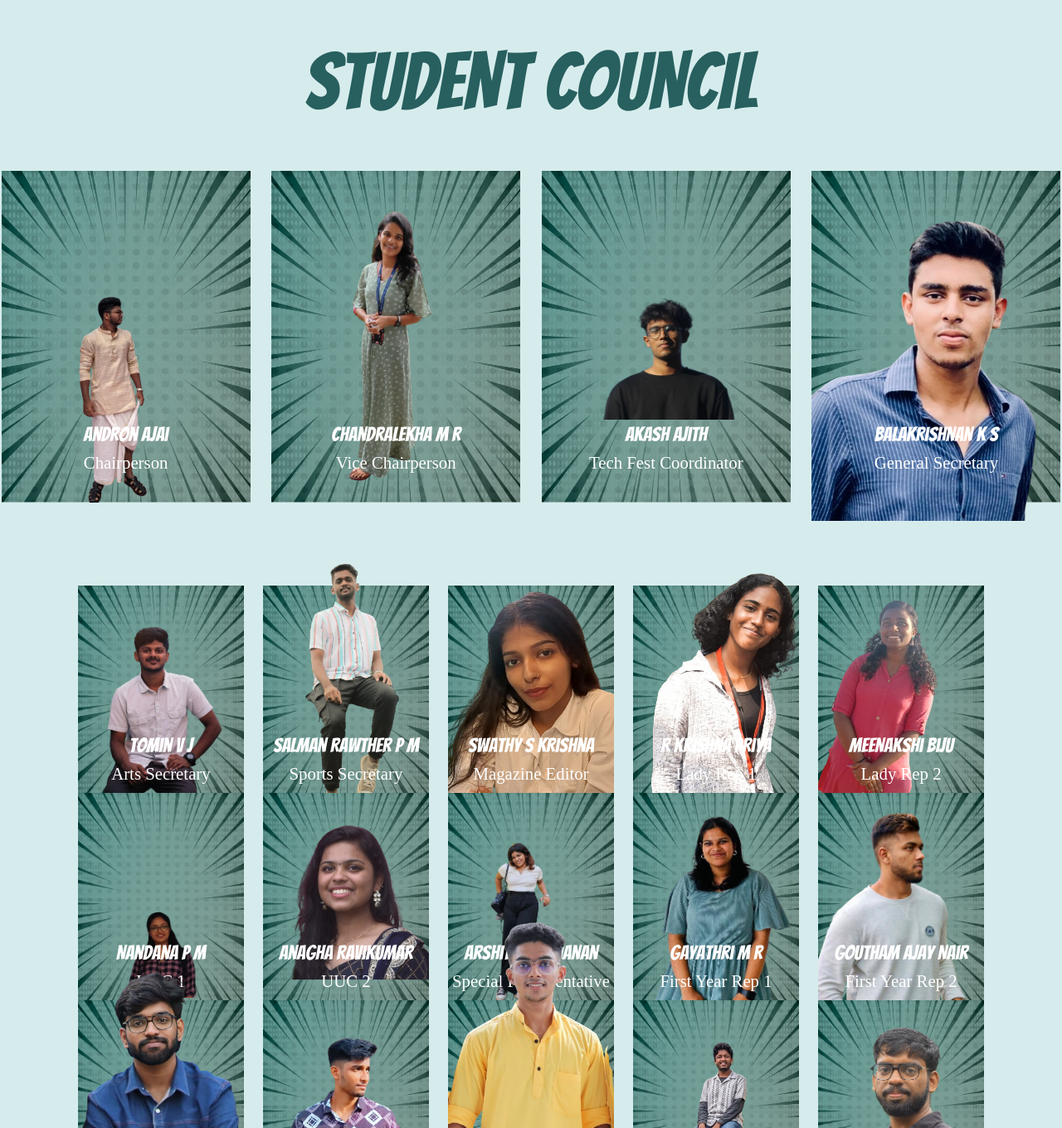
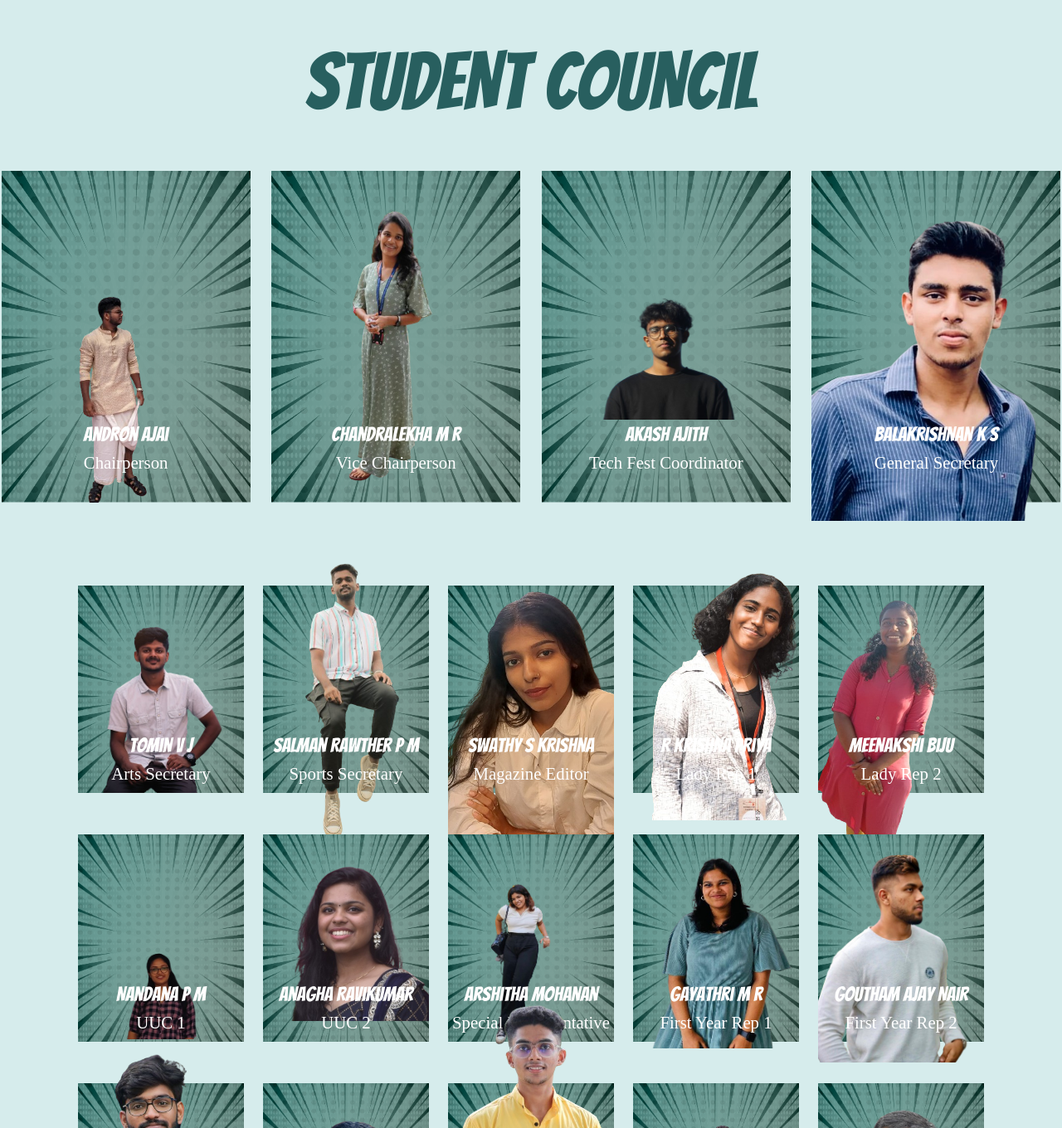
Before and after one commit to MitsMediaClub/Sreshta-24, a Next.js app: page /about in a window 1280 px wide. Shown: the part 1350-2710 px from the top of the page at 83% size. Built offline with nearby package versions, Linux system fonts and the light colour scheme; a web font is replaced by a local one.

Commit message:
fixed some optimization in chrome

```diff
--- a/app/about/About.css
+++ b/app/about/About.css
@@ -6,7 +6,7 @@
   /* About */
   position: absolute;
   width: 100vw;
-  min-height: 1000vh;
+  min-height: 900vh;
   max-height: 1250vh;
   display: flex;
   flex-direction: column;
@@ -100,7 +100,8 @@ color: #285F5F;
 .student-council-container{
   /* Members Container */
   width: 100vw;
-  height: 250vh;
+  min-height: 200vh;
+  max-height: 250vh;
   display: flex;
   flex-direction: column;
   align-items: center;
@@ -177,7 +178,7 @@ color: #285F5F;
   justify-content: center ;
   gap:2%;
   width: 90%;
-  height: fit-content;
+  height: 150vh;
   display: flex;
   flex-direction: row;
   flex-wrap: wrap;
@@ -237,8 +238,9 @@ color: #285F5F;
 
 .team-container{
   /* Members Container */
+  margin-top:0;
   width: 100vw;
-  min-height: 220vh;
+  min-height: 200vh;
   max-height: 300vh;
   display: flex;
   flex-direction: column;
@@ -251,7 +253,7 @@ color: #285F5F;
   justify-content: center ;
   gap:2%;
   width: 90%;
-  height: fit-content;
+  height: 180vh;
   display: flex;
   flex-direction: row;
   flex-wrap: wrap;
@@ -260,6 +262,7 @@ color: #285F5F;
 
 .team-container .team-members-container .team-members {
   /* Members */
+
   width: 250px;
   height: 335px;
   position: relative;
```
